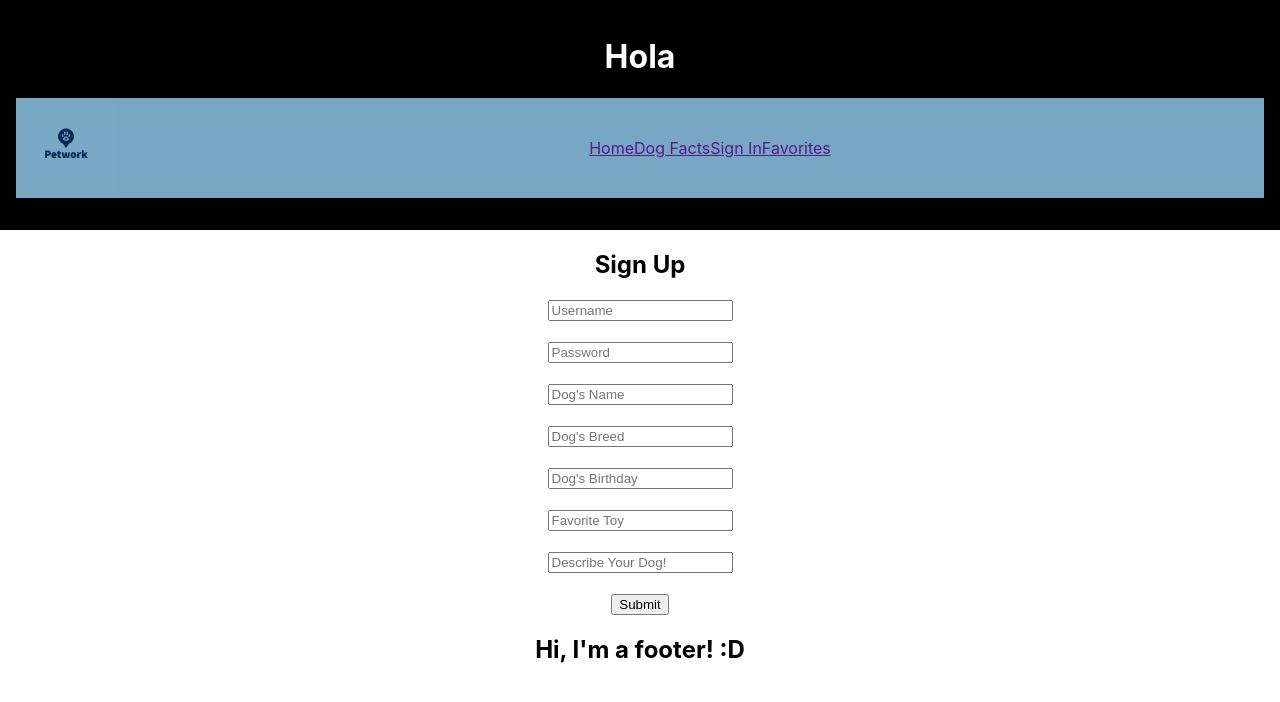
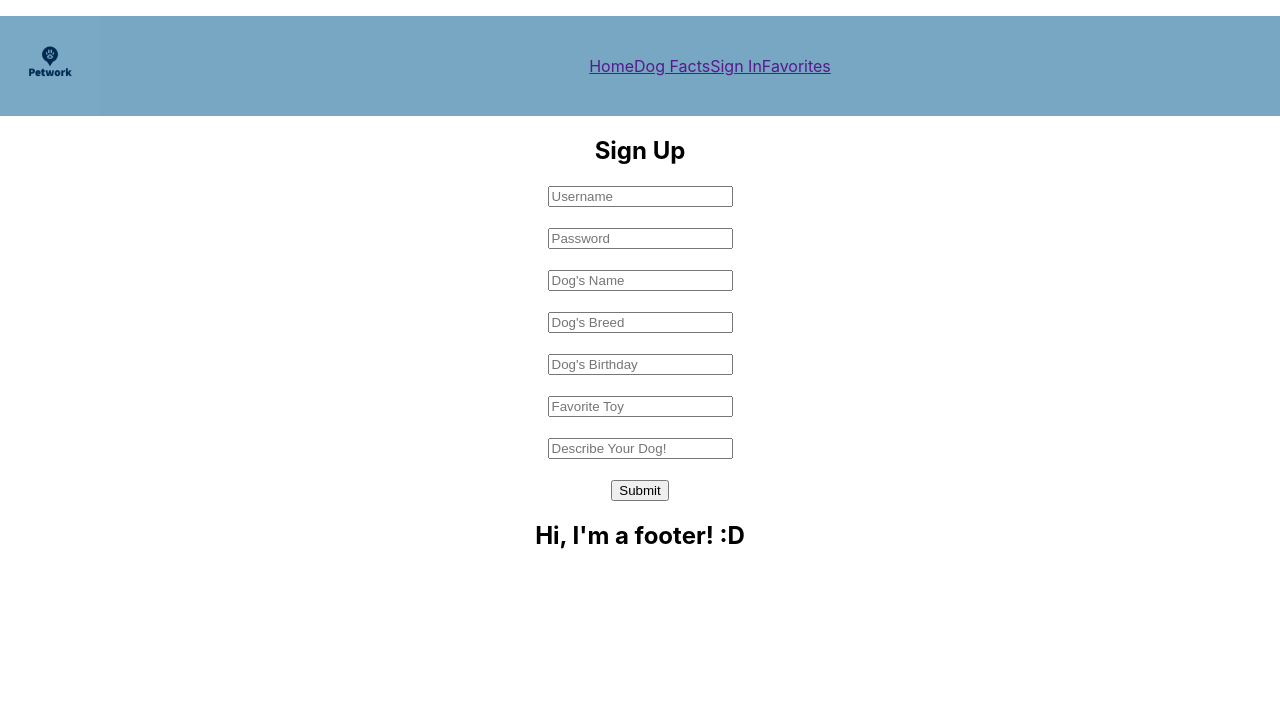
Before and after one commit to chamomiletay/petworkfrontend, a React (Create React App) app: page /signup in a window 1280 px wide. Shown: the top 702 px of the page. Built offline with nearby package versions, Linux system fonts and the light colour scheme.

Commit message:
header css change

```diff
--- a/src/components/Header.js
+++ b/src/components/Header.js
@@ -6,9 +6,6 @@ import logo from './PetworkLogo.svg'
 const Header = () => {
   return (
     <div className='header'>
-
-        <h1>Hola</h1>
-
 
         <nav>
 
--- a/src/index.css
+++ b/src/index.css
@@ -12,11 +12,7 @@ code {
     monospace;
 }
 
-.header {
-  background-color: black;
-  color: white;
-  padding: 1rem;
-}
+
 
 .gallery{
   display: grid;
```
